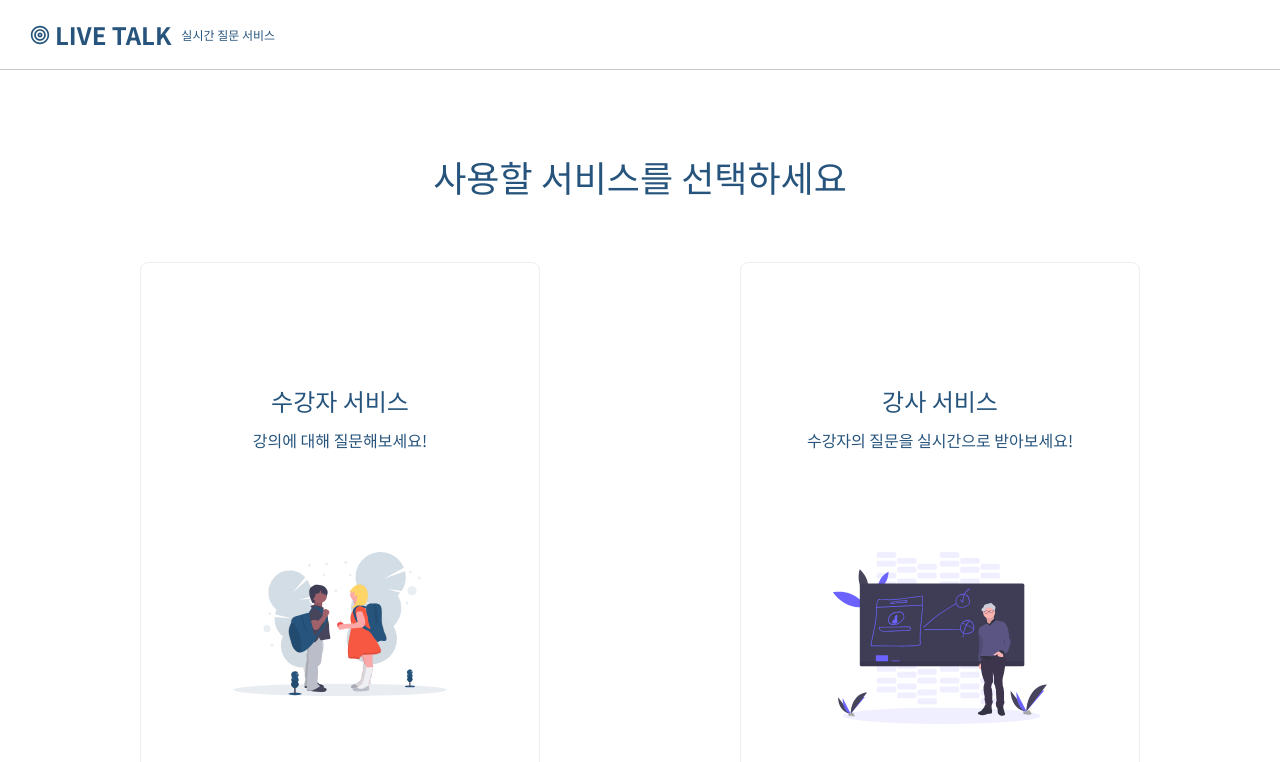
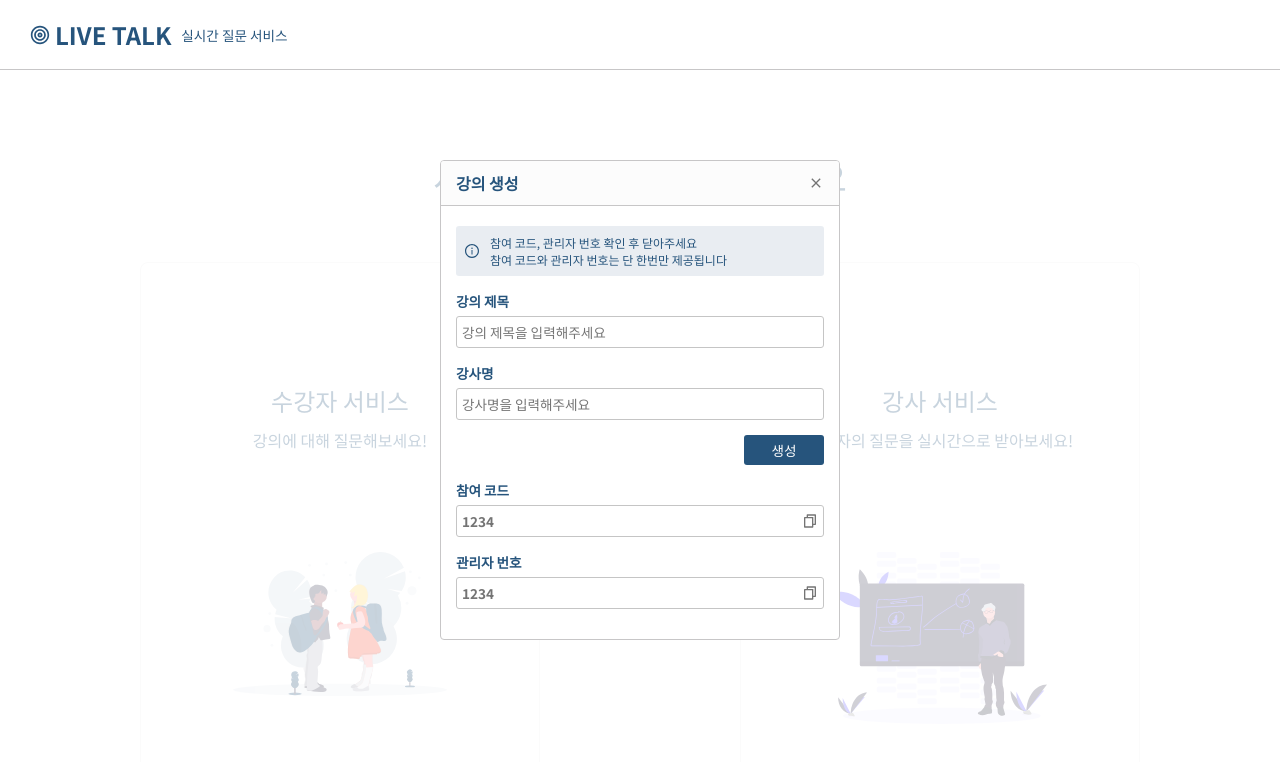
Before and after one commit to Choi-Jinwoo/Ask_Web, a React (Create React App) app: page / in a window 1280 px wide. Shown: the top 762 px of the page. Built offline with nearby package versions, Linux system fonts and the light colour scheme.

Commit message:
Add: 강의 생성 모달 UI 생성

```diff
--- a/src/components/common/text/index.tsx
+++ b/src/components/common/text/index.tsx
@@ -5,7 +5,7 @@ import { composeSize } from 'utils/ui';
 type ColorType = 'light' | 'dark';
 type SizeType = 'big' | 'regular' | 'small';
 type WeightType = 'bold' | 'bolder' | 'normal' | 'lighter';
-type CursorType = 'none' | 'pointer';
+type CursorType = 'default' | 'pointer';
 
 type Props = {
   tag?: keyof JSX.IntrinsicElements;
@@ -40,7 +40,7 @@ const getSize = (sizeType: SizeType | string): string => {
       return composeSize(1, 'rem');
 
     case 'small':
-      return composeSize(0.75, 'rem');
+      return composeSize(0.85, 'rem');
 
     default:
       return sizeType;
@@ -53,7 +53,7 @@ export const Text = ({
   size = 'regular',
   color = 'dark',
   weight = 'normal',
-  cursor = 'none',
+  cursor = 'default',
   onClick,
   children
 }: Props) => {
--- /dev/null
+++ b/src/components/lecturer/create-lecture-modal/index.scss
@@ -0,0 +1,67 @@
+@import "styles/colors.scss";
+
+.createLectureModal {
+  display: flex;
+  flex-direction: column;
+
+  &-inputWrapper {
+    width: 100%;
+    display: flex;
+    flex-direction: column;
+    align-items: flex-start;
+    justify-content: center;
+    margin-top: 15px;
+  }
+
+  &-title,
+  &-lecturer {
+    width: 100%;
+    margin-top: 5px;
+    font-size: 0.85rem;
+    padding: 5px;
+    color: $darkerGray;
+    border: 1px solid $baseGray;
+    border-radius: 3px;
+
+    &:focus {
+      outline: none;
+    }
+  }
+
+  &-info {
+    display: flex;
+    align-items: center;
+    background-color: rgba($color: $darkBlue, $alpha: 0.1);
+    border-radius: 3px;
+    padding: 8px;
+
+    &-textWrapper {
+      margin-left: 10px;
+    }
+  }
+
+  &-resultBox {
+    display: flex;
+    flex-direction: column;
+    justify-content: center;
+    margin-top: 15px;
+  }
+
+  &-codeWrapper {
+    display: flex;
+    align-items: center;
+    justify-content: space-between;
+    border: 1px solid $baseGray;
+    border-radius: 3px;
+    width: 100%;
+    margin-top: 5px;
+    padding: 5px;
+  }
+
+  &-buttonWrapper {
+    margin-top: 15px;
+    display: flex;
+    align-items: center;
+    justify-content: flex-end;
+  }
+}
--- /dev/null
+++ b/src/components/lecturer/create-lecture-modal/index.tsx
@@ -0,0 +1,84 @@
+import { Modal } from 'components/common/modal';
+import { Text } from 'components/common/text';
+import { Button } from 'components/common/button';
+import { RiFileCopyLine } from 'react-icons/ri';
+import { AiOutlineInfoCircle } from 'react-icons/ai';
+
+import './index.scss';
+import { colors } from 'styles/colors';
+
+type Props = {
+  isOpen: boolean;
+  handleClose: () => void;
+}
+
+export const CreateLectureModal = ({
+  isOpen,
+  handleClose,
+}: Props) => {
+  return (
+    <Modal
+      title='강의 생성'
+      isOpen={isOpen}
+      close={handleClose}
+      maxWidth='400px'
+      width='90%'
+      height='480px'
+    >
+      <div className='createLectureModal'>
+        <div className='createLectureModal-info'>
+          <AiOutlineInfoCircle color={colors.darkBlue} />
+          <div className='createLectureModal-info-textWrapper'>
+            <Text tag='p' size='0.75rem' color={colors.darkBlue}>참여 코드, 관리자 번호 확인 후 닫아주세요</Text>
+            <Text tag='p' size='0.75rem' color={colors.darkBlue}>참여 코드와 관리자 번호는 단 한번만 제공됩니다</Text>
+          </div>
+        </div>
+
+        <div className='createLectureModal-inputWrapper'>
+          <Text weight='bold' size='small'>강의 제목</Text>
+          <input
+            // value={''}
+            // onChange={onIdChange}
+            className='createLectureModal-title'
+            placeholder='강의 제목을 입력해주세요'
+            type='text'
+          />
+        </div>
+
+        <div className='createLectureModal-inputWrapper'>
+          <Text weight='bold' size='small'>강사명</Text>
+          <input
+            // value={pw}
+            // onChange={onPwChange}
+            className='createLectureModal-lecturer'
+            placeholder='강사명을 입력해주세요'
+            type='password'
+          />
+        </div>
+
+        <div className='createLectureModal-buttonWrapper'>
+          <Button
+            onClick={(e) => { }}
+          >생성</Button>
+        </div>
+
+        <div className='createLectureModal-resultBox'>
+          <Text size='small' weight='bold'>참여 코드</Text>
+          <div className='createLectureModal-codeWrapper'>
+            <Text size='small' weight='bold' color={colors.darkerGray}>1234</Text>
+            <RiFileCopyLine color={colors.darkerGray} cursor='pointer' />
+          </div>
+        </div>
+
+        <div className='createLectureModal-resultBox'>
+          <Text size='small' weight='bold'>관리자 번호</Text>
+          <div className='createLectureModal-codeWrapper'>
+            <Text size='small' weight='bold' color={colors.darkerGray}>1234</Text>
+            <RiFileCopyLine color={colors.darkerGray} cursor='pointer' />
+          </div>
+        </div>
+
+      </div>
+    </Modal >
+  )
+}
--- a/src/components/lecturer/join-lecturer-modal/index.tsx
+++ b/src/components/lecturer/join-lecturer-modal/index.tsx
@@ -11,6 +11,7 @@ type Props = {
   isOpen: boolean;
   handleClose: () => void;
   handleJoin: () => void;
+  handleClickCreateLecture: () => void;
 }
 
 export const JoinLecturerModal = ({
@@ -19,6 +20,7 @@ export const JoinLecturerModal = ({
   isOpen,
   handleClose,
   handleJoin,
+  handleClickCreateLecture,
 }: Props) => {
   const onJoinClick = useCallback((e) => {
     handleJoin();
@@ -31,7 +33,7 @@ export const JoinLecturerModal = ({
       close={handleClose}
       maxWidth='400px'
       width='90%'
-      height='250px'
+      height='260px'
     >
       <div className='joinLecturerModal'>
         <Text>강사 코드</Text>
@@ -46,6 +48,7 @@ export const JoinLecturerModal = ({
         <Text
           size='small'
           cursor='pointer'
+          onClick={handleClickCreateLecture}
         >새로운 강의만들기</Text>
 
         <div className='joinLecturerModal-buttonWrapper'>
--- a/src/containers/select-service.container.tsx
+++ b/src/containers/select-service.container.tsx
@@ -13,6 +13,8 @@ import { JoinAuditorModal } from 'components/auditor/join-auditor-modal';
 import { tokenStorage } from 'storage/token.storage';
 import { LoginModal } from 'components/auth/login-modal';
 import { useStores } from 'stores/use-stores';
+import { ILecture } from 'types/lecture.interface';
+import { CreateLectureModal } from 'components/lecturer/create-lecture-modal';
 
 export const SelectServiceContainer = observer(() => {
   const { lectureStore } = useStores();
@@ -79,14 +81,12 @@ export const SelectServiceContainer = observer(() => {
 
   const handleJoinAuditorService = useCallback(() => {
     lectureStore.join(joinCode)
-      .then((lecture) => {
+      .then((lecture: ILecture) => {
         lectureStorage.set(lecture);
         InquirySocketSingleton.instance.connectSocket();
         history.push('auditor');
       })
-      .catch((err) => {
-        console.log(err);
-
+      .catch((err: any) => {
         switch (err.response.status) {
           case 410:
           case 401:
@@ -104,6 +104,10 @@ export const SelectServiceContainer = observer(() => {
       })
   }, [history, joinCode, lectureStore])
 
+  const handleClickCreateLecture = useCallback(() => {
+    setJoinLecturerModalOpen(false);
+  }, [])
+
   useEffect(() => {
     adminCodeStorage.remove();
     lectureStorage.remove();
@@ -112,9 +116,14 @@ export const SelectServiceContainer = observer(() => {
 
   return (
     <div>
+      <CreateLectureModal
+        isOpen={true}
+        handleClose={() => { }}
+      />
       <JoinLecturerModal
         adminCode={adminCode}
         onAdminCodeChange={onAdminCodeChange}
+        handleClickCreateLecture={handleClickCreateLecture}
         handleJoin={handleJoinLecturerService}
         isOpen={isJoinLecturerModalOpen}
         handleClose={handleCloseJoinLecturerModal} />
--- a/src/repositories/lecture.repository.ts
+++ b/src/repositories/lecture.repository.ts
@@ -15,7 +15,7 @@ export class LectureRepository {
   }
 
   async closeLecture(adminCode: string, lecture: ILecture) {
-    const res = await baseAxios.post('/lecture/close', {
+    await baseAxios.post('/lecture/close', {
       lectureId: lecture.id,
       adminCode,
     });
```
